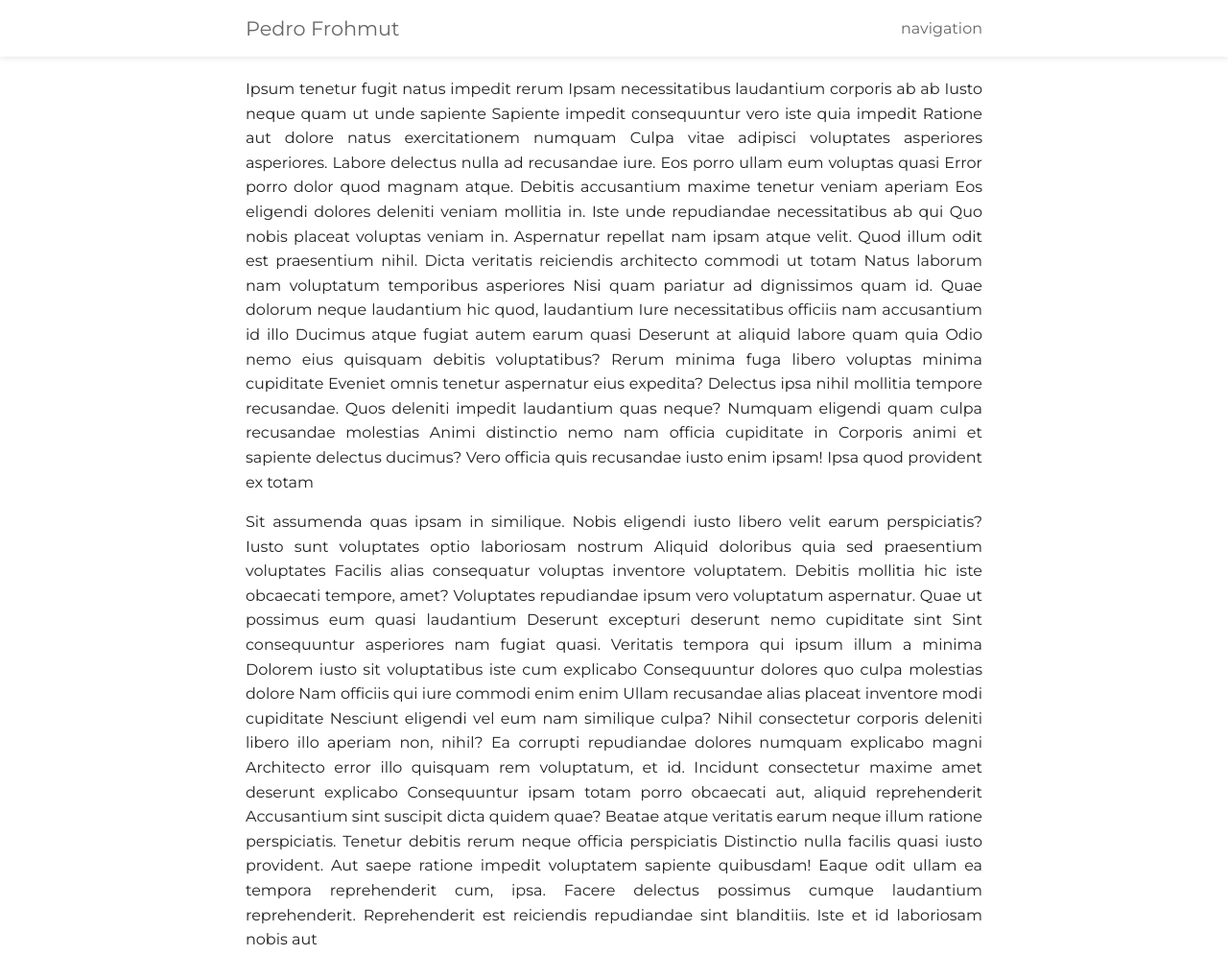
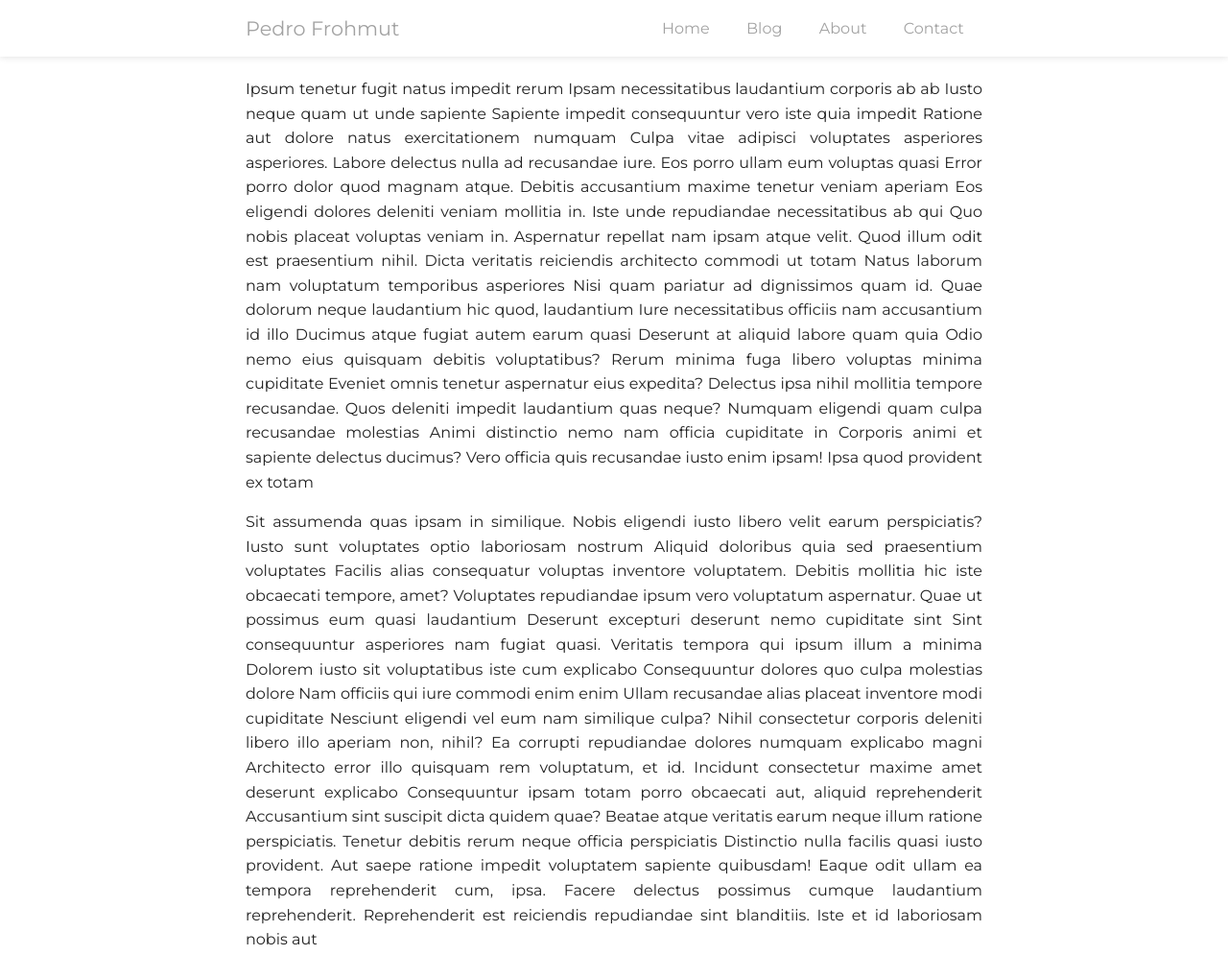
Before and after one commit to pedrofrohmut/pedro-frohmut, a Gatsby site: page / in a window 1280 px wide. Shown: the top 995 px of the page at 96% size. Built offline with nearby package versions, Linux system fonts and the light colour scheme; Gatsby itself is replaced by a stand-in of ours.

Commit message:
navbar desktop

```diff
--- a/package.json
+++ b/package.json
@@ -6,7 +6,7 @@
   "license": "MIT",
   "scripts": {
     "build": "gatsby build",
-    "develop": "gatsby develop",
+    "develop": "env-cmd -f .env gatsby develop",
     "format": "prettier --write \"**/*.{js,jsx,json,md}\"",
     "start": "npm run develop",
     "serve": "gatsby serve",
@@ -20,6 +20,7 @@
     "styled-components": "^4.3.2"
   },
   "devDependencies": {
+    "env-cmd": "^9.0.3",
     "eslint-config-airbnb": "^18.0.1",
     "eslint-config-prettier": "^6.1.0",
     "eslint-plugin-import": "^2.18.2",
--- a/src/components/layout/Header.jsx
+++ b/src/components/layout/Header.jsx
@@ -118,7 +118,6 @@
   a {
     color: var(--grey3);
     outline: none;
-    margin-right: 2em;
     position: relative;
 
     &:hover,
@@ -145,8 +144,49 @@
   }
 
   @media (min-width: 768px) {
-    nav a::after {
+    .nav-toggle-label {
       display: none;
+    }
+
+    nav {
+      position: unset;
+      text-align: center;
+      opacity: 1;
+      transform: unset;
+      width: auto;
+    }
+
+    nav ul {
+      border: 0;
+    }
+
+    nav li {
+      display: inline-block;
+      border: 0;
+      padding: 0;
+      margin: 0 0.9rem;
+    }
+
+    nav li:hover,
+    nav li:focus {
+      background: transparent;
+    }
+
+    nav a {
+      display: inline;
+      margin: 0;
+      padding: 0.3rem 0.3rem;
+    }
+  }
+
+  @media (min-width: 1200px) {
+    a {
+      opacity: 0.6;
+
+      &:hover,
+      &:focus {
+        opacity: 1;
+      }
     }
   }
 `
--- a/src/styles/index.css
+++ b/src/styles/index.css
@@ -33,15 +33,11 @@
   --boxShadow: 0px 0px 7px rgba(200, 200, 200, 0.65);
 }
 
-html {
-  height: 100vh;
-  width: 100vw;
-}
-
 body {
+  position: relative;
+  overflow-x: hidden;
   margin: 0;
   padding: 0;
-  overflow-x: hidden;
   min-height: 100vh;
   background-color: var(--fullWhite);
   color: var(--grey1);
```
Also changed, not shown: 1 other file.
